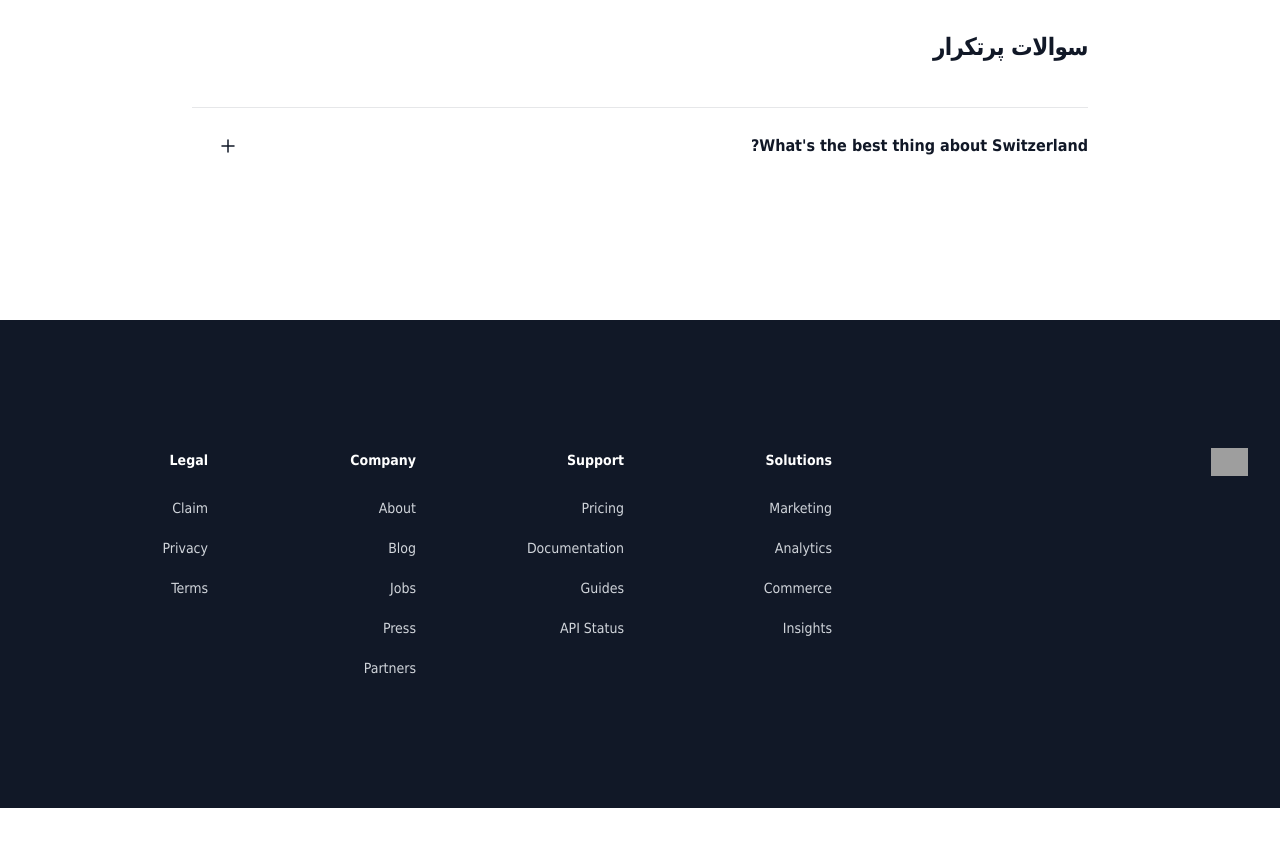
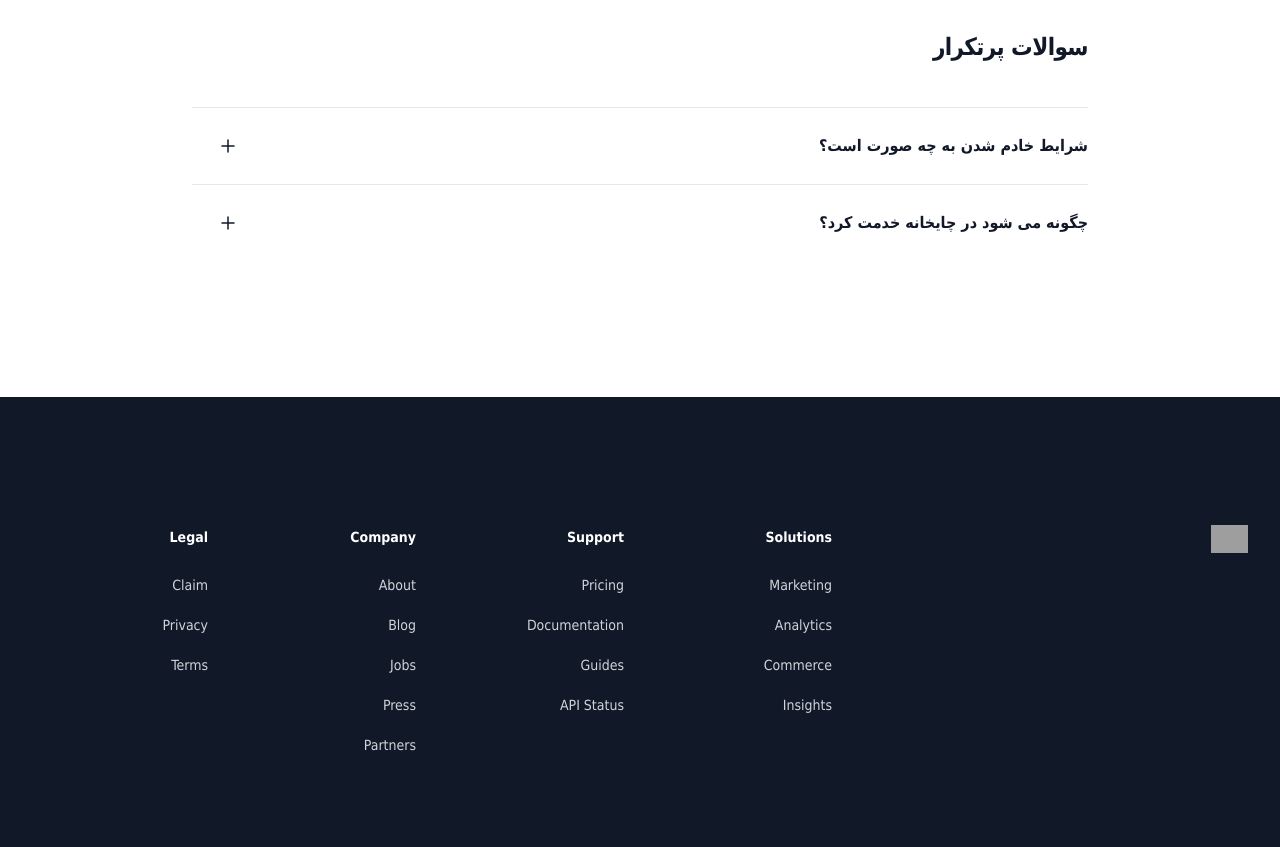
Before and after one commit to milad7212/emam, a Next.js app: page / in a window 1280 px wide. Shown: the part 3660-4507 px from the top of the page. Before the commit the page ends 4468 px from the top, so only its background shows below. Built offline with nearby package versions, Linux system fonts and the light colour scheme; grey boxes are pictures that could not be loaded.

Commit message:
update ui

```diff
--- a/app/components/faq/CenteredAccordion.jsx
+++ b/app/components/faq/CenteredAccordion.jsx
@@ -4,9 +4,12 @@ import { MinusSmallIcon, PlusSmallIcon } from "@heroicons/react/24/outline";
 
 const faqs = [
   {
-    question: "What's the best thing about Switzerland?",
-    answer:
-      "I don't know, but the flag is a big plus. Lorem ipsum dolor sit amet consectetur adipisicing elit. Quas cupiditate laboriosam fugiat.",
+    question: "شرایط خادم شدن به چه صورت است؟",
+    answer: "شرایط سنی باید بالاتر از 18 سال باشد",
+  },
+  {
+    question: "چگونه می شود در چایخانه خدمت کرد؟",
+    answer: "بر اساس امتیاز نوبت دهی میشود و از طرق پیامک اطلاع داده میشود.",
   },
   // More questions...
 ];
```
